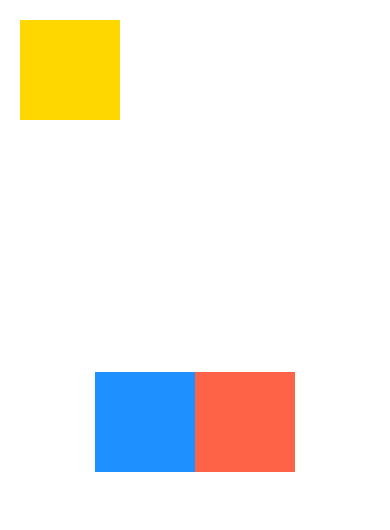
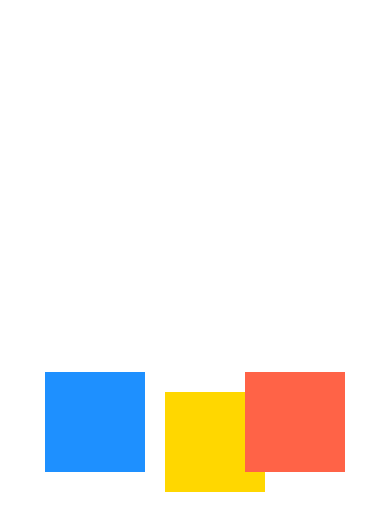
Before and after one commit to l33th/Learn-React-Native, a React Native app: screen / in a window 390 px wide. Shown: the top 530 px of the page. Built offline with nearby package versions, Linux system fonts and the light colour scheme.

Commit message:
relative positioning

```diff
--- a/App.js
+++ b/App.js
@@ -30,7 +30,7 @@ export default function App() {
           // bottom: -20,
           left: 20,
           // right: -20,
-          position: 'absolute',
+          position: 'relative',
         }}
       />
       <View
```
